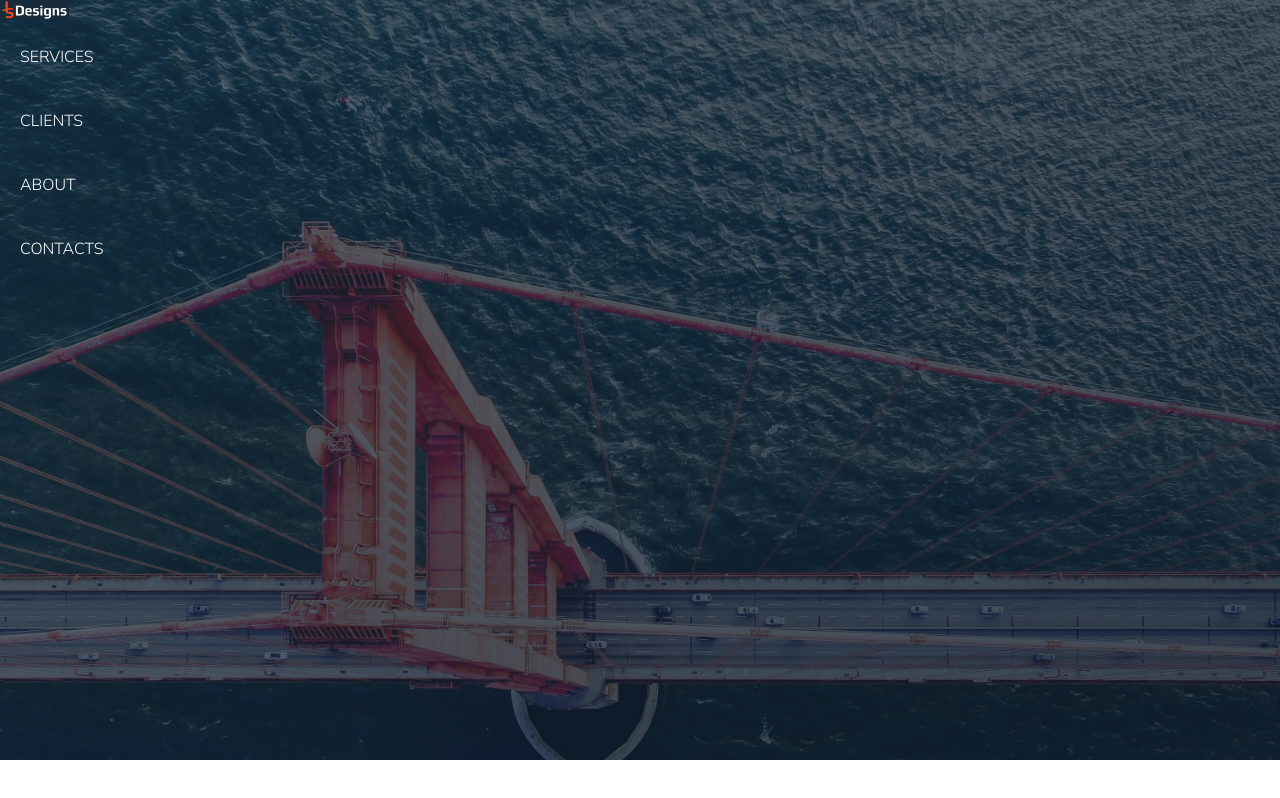
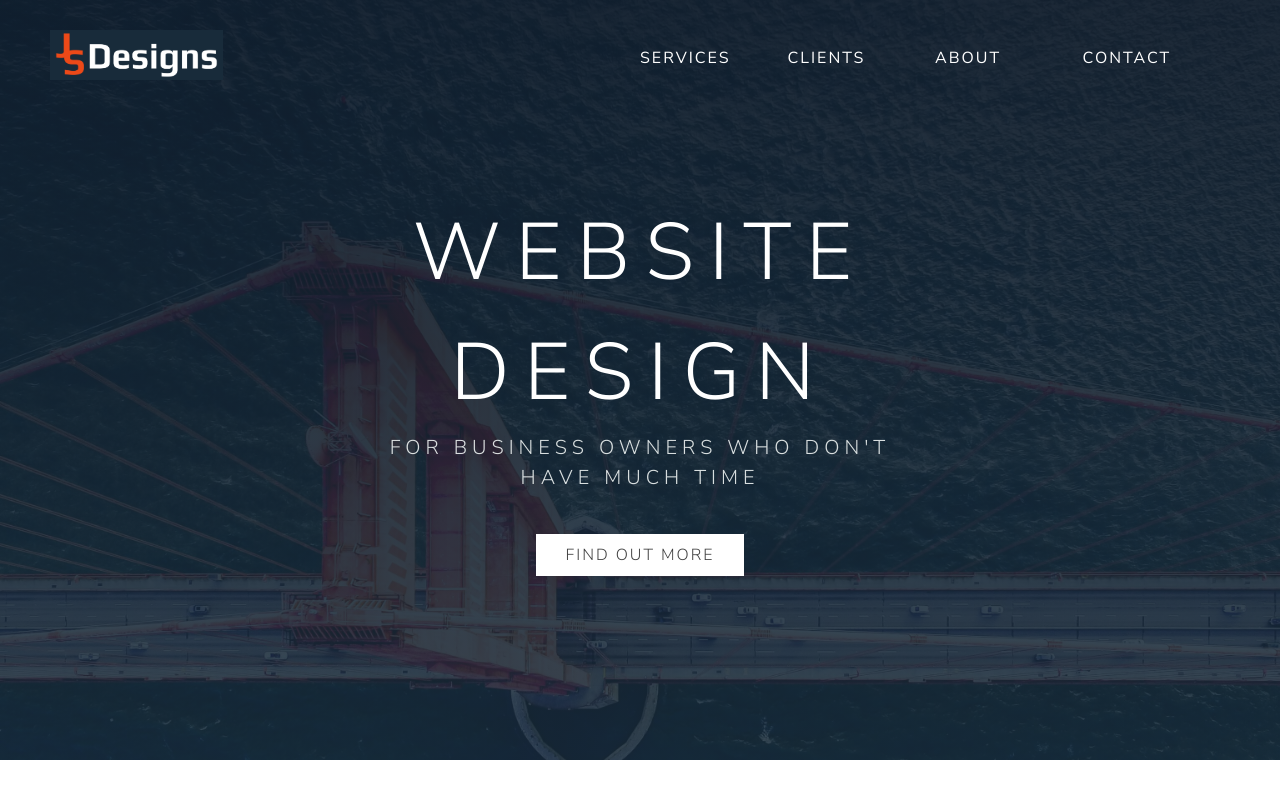
Before and after one commit to zsediqyar/JSD, a website: page index.html in a window 1280 px wide. Drawn offline with Linux system fonts and the light colour scheme.

Commit message:
header almost done

```diff
--- a/index.html
+++ b/index.html
@@ -10,19 +10,34 @@
   <body class="grid-container">
 
   <header class="header">
-  <nav class="header-nav">
-    <div class="header-logo-box">
-      <a href="">
-        <img src="/imgs/graphics/jsd.png" alt="JSD Logo" class="header-logo">
-      </a>
+    <div class="navbar">
+      <div class="navbar-logo-box">
+        <img src="/imgs/graphics/jsd.png" alt="JSD logo" class="navbar-logo">
+      </div>
+
+        <ul class="navbar-link-box">
+          <li class="navbar-items">
+            <a href="#" class="navbar-links">Services</a>
+          </li>
+          <li class="navbar-items">
+            <a href="#" class="navbar-links">Clients</a>
+          </li>
+          <li class="navbar-items">
+            <a href="#" class="navbar-links">About</a>
+          </li>
+          <li class="navbar-items">
+            <a href="#" class="navbar-links">Contact</a>
+          </li>
+        </ul>
     </div>
-    <ul class="header-ul">
-      <li><a href="#" class="header-link">Services</a></li>
-      <li><a href="#" class="header-link">Clients</a></li>
-      <li><a href="#" class="header-link">About</a></li>
-      <li><a href="#" class="header-link">Contacts</a></li>
-    </ul>
-  </nav>
+
+    <div class="header-text-box">
+      <h1 class="header-heading">
+        <span class="header-heading-main">website design</span>
+        <span class="header-heading-sub">for business owners who don't have much time</span>
+      </h1>
+      <a href="#" class="cta">Find out more</a>
+    </div>
   </header>
 
   </body>
--- a/sass/partials/_animations.scss
+++ b/sass/partials/_animations.scss
@@ -0,0 +1,10 @@
+//LINK UNDERLINE
+@keyframes linkUnderline {
+    0% {
+        opacity: 0;
+    }
+
+    100% {
+        opacity: 1;
+    }
+}
--- a/sass/partials/_base.scss
+++ b/sass/partials/_base.scss
@@ -40,9 +40,19 @@ body {
     font-family: $body-font;
     font-weight: 300;
     line-height: 1.5;
+    color: $dark-gray;
 }
 
 .grid-container {
     display: grid;
     grid-template-columns: repeat(10, 1fr);
 }
+
+
+//MIXINS
+@mixin centerAbs {
+    position: absolute;
+    top: 50%;
+    left: 50%;
+    transform: translate(-50%, -50%);
+}
--- a/sass/partials/_header.scss
+++ b/sass/partials/_header.scss
@@ -1,38 +1,58 @@
 .header {
-    background-image: linear-gradient(to right bottom,
-        rgba($light-blue, .7),
-        rgba($dark-blue, .8)),
+    background-image: linear-gradient(to bottom,
+        rgba($dark-blue, .95),
+        rgba($light-blue, .85)),
         url("/imgs/index-hero.jpg");
     background-size: cover;
     background-position: top;
     height: 95vh;
     width: 100%;
     grid-column: 1 / -1;
+    position: relative;
 
-    grid-template-rows: repeat(2, 1fr);
 
-    &-nav {
+    &-text-box {
+        @include centerAbs;
+        padding: 4rem;
+        text-align: center;
+    }
+
+    &-heading {
+        color: $white;
+        text-transform: uppercase;
+        text-align: center;
+        margin-bottom: 5rem;
+
+        &-main {
+            display: block;
+            font-size: 8rem;
+            font-weight: 300;
+            letter-spacing: 1.5rem;
+        }
+
+        &-sub {
+            display: block;
+            font-size: 2rem;
+            letter-spacing: .5rem;
+            color: $light-gray;
+            font-weight: 300;
+        }
 
     }
-    &-logo-box {
 
+    .cta:link,
+    .cta:visited {
+        padding: 1rem 3rem;
+        text-decoration: none;
+        background: $white;
+        font-size: 1.6rem;
+        color: $dark-gray;
+        text-transform: uppercase;
+        letter-spacing: .2rem;
+        transition: all .2s;
     }
-    &-logo {
-        height: 2rem;
-    }
-
-    &-ul {
-       grid-column: 6 / 11;
-    }
-
-    &-link:link,
-    &-link:visited {
-        display: inline-block;
-        padding: 2rem;
-        list-style: none;
-        font-size: 1.6rem;
-        color: $white;
-        text-decoration: none;
-        text-transform: uppercase;
+    .cta:hover {
+        transform: translateY(-.3rem);
+        box-shadow: 0 1rem 2rem rgba($black, 0.2);
     }
 }
--- a/sass/partials/_navigation.scss
+++ b/sass/partials/_navigation.scss
@@ -0,0 +1,53 @@
+.navbar {
+    grid-column: 1 / -1;
+    display: grid;
+    grid-template-columns: repeat(8, 1fr);
+    grid-template-rows: 25% auto;
+    justify-content: space-between;
+    padding: 3rem 5rem;
+    align-content: center;
+    align-items: center;
+
+    &-logo-box {
+        grid-column: 1 / 4;
+        grid-row: 1 / 1;
+
+    }
+
+    &-logo {
+        height: 5rem;
+    }
+
+    &-link-box {
+        list-style: none;
+        grid-column: 5 / 9;
+        grid-row: 1 / 1;
+        display: flex;
+
+    }
+
+   &-items {
+        color: $white;
+        display: inline-block;
+        height: 100%;
+        width: 100%;
+   }
+
+   &-links:link,
+   &-links:visited {
+        color: white;
+        font-size: 1.6rem;
+        font-weight: 500;
+        text-transform: uppercase;
+        text-decoration: none;
+        letter-spacing: 2px;
+        height: 100%;
+
+        &:hover {
+            background: rgba($white, .7);
+            color: $dark-blue;
+        }
+   }
+
+
+}
```
Also changed, not shown: css/main.css.
